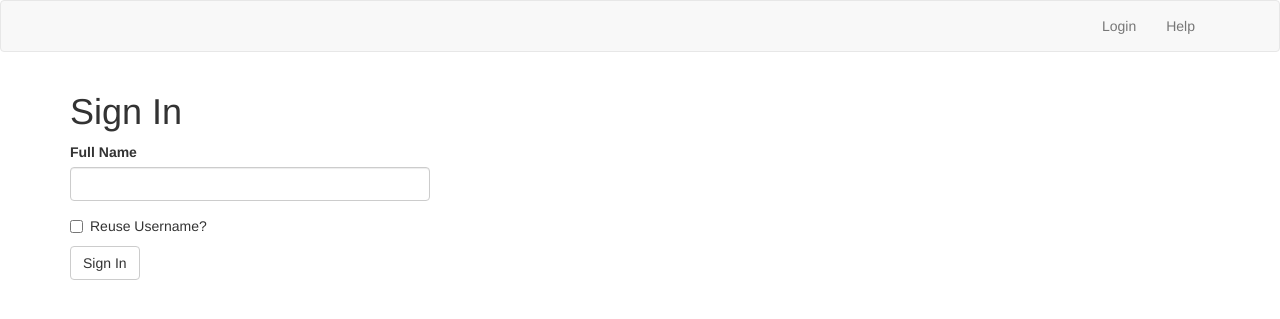
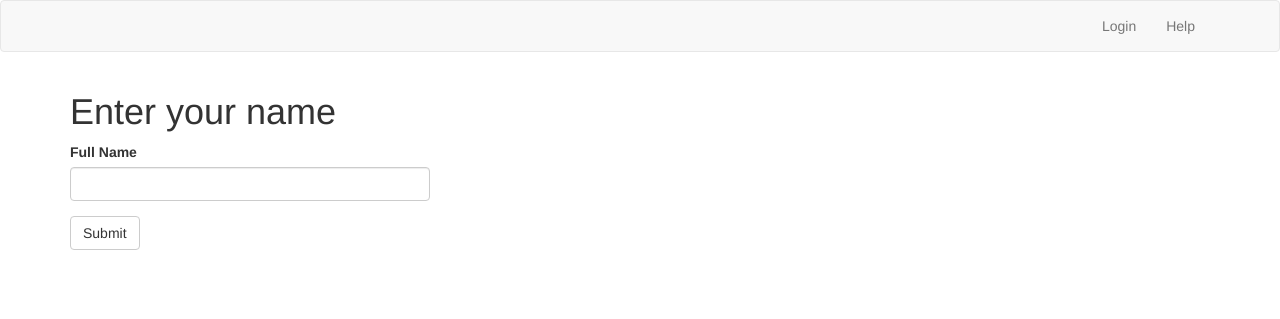
Before and after one commit to rmodi6/accessible-forums, a Flask app: page /auth/login in a window 1280 px wide. Shown: the top 319 px of the page. Run offline with Flask 2, Linux system fonts and the light colour scheme; some libraries are stand-ins or nearby versions.

Commit message:
Change log:
- Appended timestamp to make unique usernames
- Removed the logic of reusing usernames
- Aesthetic changes

```diff
--- a/app/auth/forms.py
+++ b/app/auth/forms.py
@@ -8,8 +8,7 @@ from app.models import User
 
 class LoginForm(FlaskForm):
     username = StringField(_l('Full Name'), validators=[DataRequired()])
-    reuse_username = BooleanField(_l('Reuse Username?'))
-    submit = SubmitField(_l('Sign In'))
+    submit = SubmitField(_l('Submit'))
 
 
 class RegistrationForm(FlaskForm):
--- a/app/auth/routes.py
+++ b/app/auth/routes.py
@@ -1,3 +1,5 @@
+import time
+
 from flask import render_template, redirect, url_for, flash, request
 from flask_babel import _
 from flask_login import login_user, logout_user, current_user
@@ -15,28 +17,18 @@ def login():
         return redirect(url_for('main.index'))
     form = LoginForm()
     if form.validate_on_submit():
-        user = User.query.filter_by(username=form.username.data).first()
-        if user is not None:
-            if form.reuse_username.data:
-                # If reuse username is checked, login the existing user
-                login_user(user, remember=True)
-            else:
-                # Else prompt to use a different name or check the reuse username box
-                flash(_('Please use a different name or check the reuse username box.'))
-                return redirect(url_for('auth.login'))
-        else:
-            # Store the new username in database and login the user
-            user = User(username=form.username.data, id=form.username.data)
-            user.set_password('password')
-            db.session.add(user)
-            db.session.commit()
-            login_user(user, remember=True)
+        username = form.username.data + "_" + str(time.time()).split(".")[0]
+        user = User(username=username, id=username)
+        user.set_password('password')
+        db.session.add(user)
+        db.session.commit()
+        login_user(user, remember=True)
 
         next_page = request.args.get('next')
         if not next_page or url_parse(next_page).netloc != '':
             next_page = url_for('main.index')
         return redirect(next_page)
-    return render_template('auth/login.html', title=_('Sign In'), form=form)
+    return render_template('auth/login.html', title=_('Enter your name'), form=form)
 
 
 @bp.route('/logout')
--- a/app/templates/auth/login.html
+++ b/app/templates/auth/login.html
@@ -2,7 +2,7 @@
 {% import 'bootstrap/wtf.html' as wtf %}
 
 {% block app_content %}
-    <h1>{{ _('Sign In') }}</h1>
+    <h1>{{ _('Enter your name') }}</h1>
     <div class="row">
         <div class="col-md-4">
             {{ wtf.quick_form(form) }}
--- a/app/templates/base.html
+++ b/app/templates/base.html
@@ -31,7 +31,7 @@
                     {% if current_user.is_anonymous %}
                         <li><a href="{{ url_for('auth.login') }}">{{ _('Login') }}</a></li>
                     {% else %}
-                        <li><a id="username" aria-details="Your username">{{ current_user.username }}</a></li>
+                        <li><a id="username" aria-details="Your username" unique_id="{{ current_user.username }}">{{ current_user.username.split("_")[0] }}</a></li>
                         <li><a href="{{ url_for('auth.logout') }}">{{ _('Logout') }}</a></li>
                     {% endif %}
                     <li><a href="{{ url_for('main.help') }}">{{ _('Help') }}</a></li>
@@ -78,7 +78,7 @@
     {{ moment.include_moment() }}
     {{ moment.lang(g.locale) }}
     <script type="text/javascript">
-        var username = $("#username").text();
+        var username = $("#username").attr("unique_id");
     </script>
     <script src="{{ url_for("static", filename="js/bootstrap-accessibility.min.js") }}"></script>
     <script src="{{ url_for("static", filename="js/treeLinks.js") }}"></script>
```
